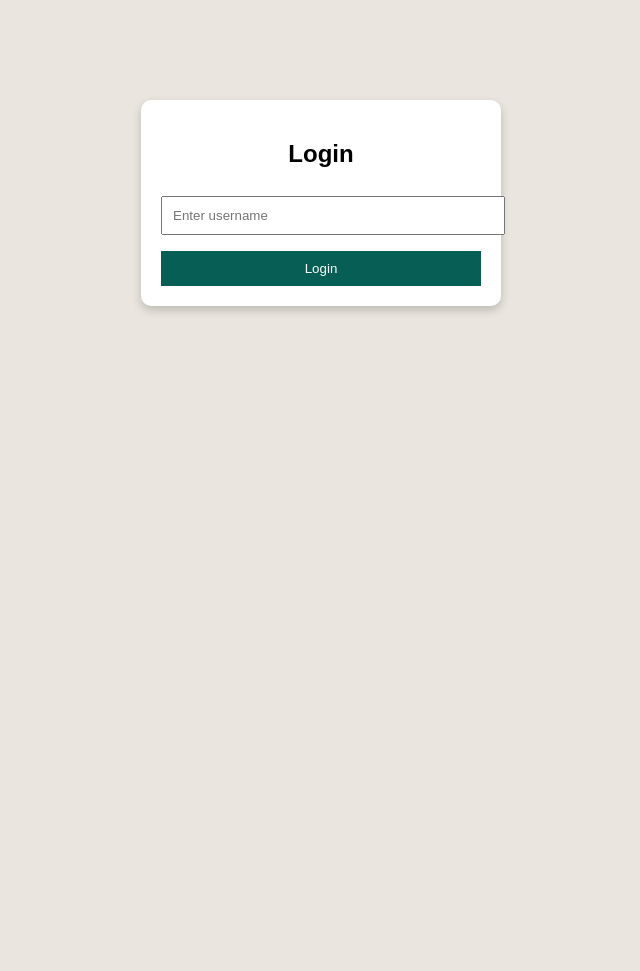
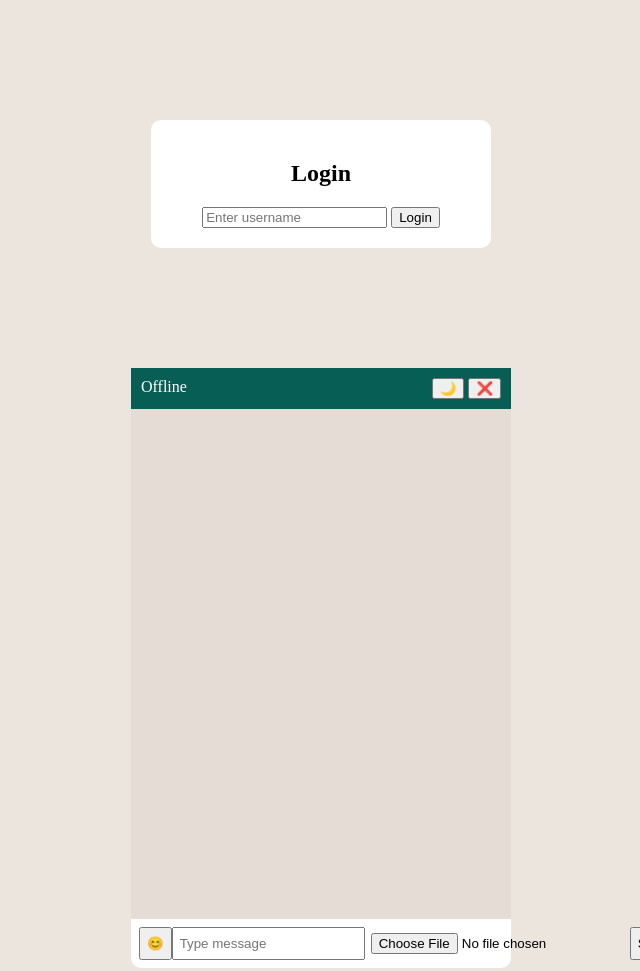
Before and after one commit to lootdeal/chat-app, a plain HTML site: page index.html in a window 1280 px wide. Shown: the whole page, without its empty margins (319-959 px from the left). Before the commit the page ends 800 px from the top, so only its background shows below. Drawn offline with Linux system fonts and the light colour scheme.

Commit message:
Update style.css

```diff
--- a/style.css
+++ b/style.css
@@ -1,52 +1,42 @@
-body {
-  background: #eae6df;
-  font-family: Arial, sans-serif;
+body.light {
+  background: #ece5dd;
+  color: black;
 }
 
-.card {
-  width: 320px;
-  background: white;
-  padding: 20px;
-  margin: 100px auto;
-  border-radius: 10px;
-  text-align: center;
-  box-shadow: 0 4px 10px rgba(0,0,0,0.2);
+body.dark {
+  background: #121212;
+  color: white;
 }
 
-.card input {
-  width: 100%;
-  padding: 10px;
-  margin: 8px 0;
-}
+.hidden { display: none; }
 
-.card button {
-  width: 100%;
-  padding: 10px;
-  margin-top: 8px;
-  background: #075e54;
-  color: white;
-  border: none;
-  cursor: pointer;
-}
-
-.secondary {
-  background: #128c7e;
+.card {
+  width: 300px;
+  margin: 120px auto;
+  padding: 20px;
+  background: white;
+  text-align: center;
+  border-radius: 10px;
 }
 
 .chat-container {
   width: 380px;
   height: 600px;
-  margin: 30px auto;
+  margin: 20px auto;
   display: flex;
   flex-direction: column;
   background: white;
   border-radius: 10px;
 }
 
+body.dark .chat-container {
+  background: #1f1f1f;
+}
+
 .chat-header {
+  padding: 10px;
   background: #075e54;
   color: white;
-  padding: 10px;
   display: flex;
   justify-content: space-between;
 }
@@ -54,13 +44,17 @@ body {
 .chat-messages {
   flex: 1;
   padding: 10px;
+  overflow-y: auto;
   background: #e5ddd5;
-  overflow-y: auto;
+}
+
+body.dark .chat-messages {
+  background: #2b2b2b;
 }
 
 .message {
-  margin: 6px 0;
   padding: 8px;
+  margin: 6px;
   border-radius: 8px;
   max-width: 70%;
 }
@@ -76,19 +70,15 @@ body {
 
 .chat-input {
   display: flex;
-  padding: 10px;
+  padding: 8px;
 }
 
 .chat-input input {
   flex: 1;
-  padding: 8px;
+  padding: 6px;
 }
 
-.chat-input button {
-  margin-left: 5px;
-  padding: 8px 12px;
+.typing {
+  font-size: 12px;
+  margin-left: 10px;
 }
-
-.hidden {
-  display: none;
-}
```
